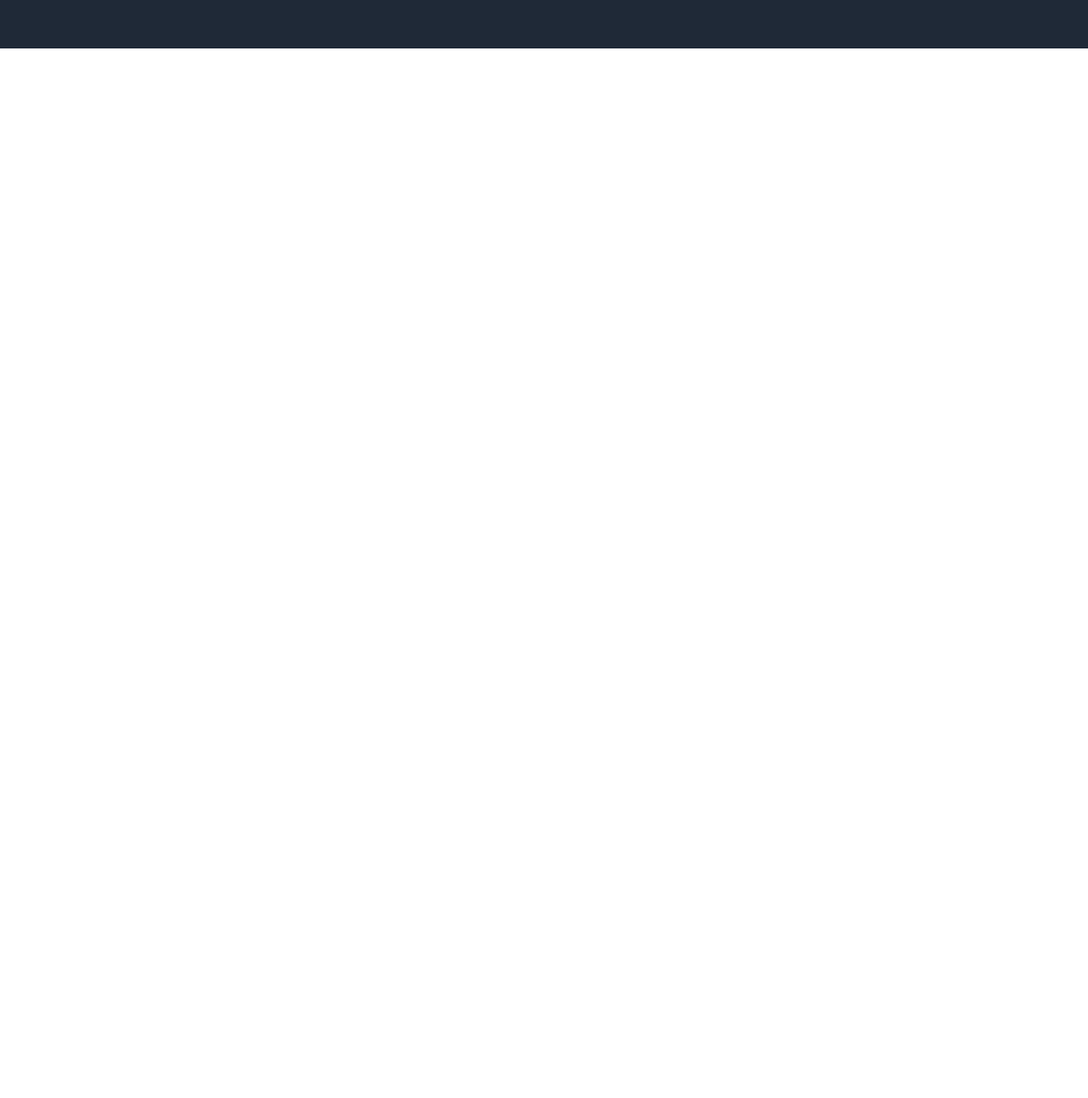
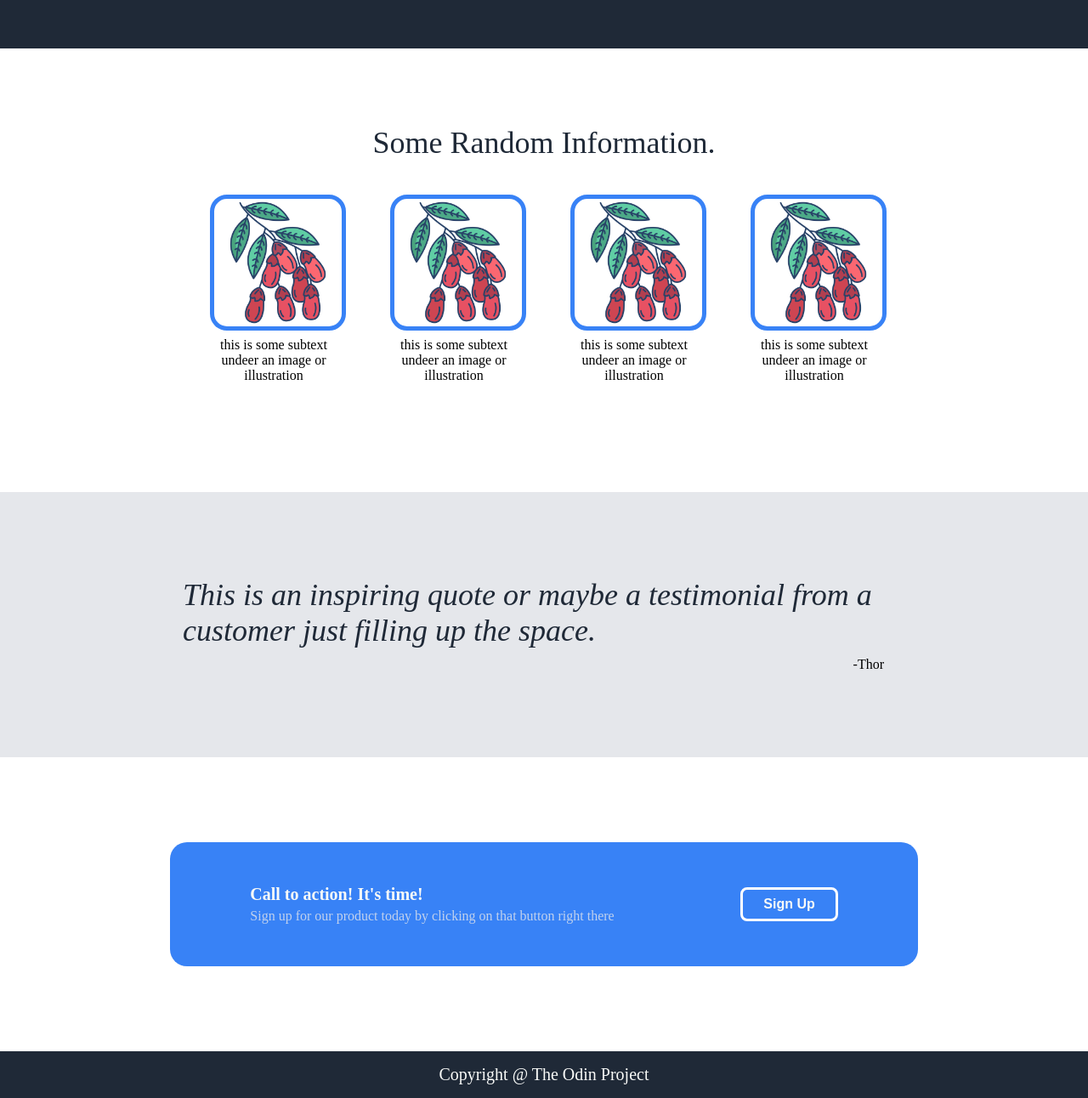
Before and after one commit to kunj-10/Landing-Page, a plain HTML site: page index.html in a window 1280 px wide. Shown: the part 372-1664 px from the top of the page at 85% size. Before the commit the page ends 800 px from the top, so only its background shows below. Drawn offline with Linux system fonts and the light colour scheme.

Commit message:
Project Completed. In this I leaarned the application of flexbox

```diff
--- a/index.html
+++ b/index.html
@@ -29,6 +29,45 @@
                 This is an placeholder for an image!
             </div>
         </div>
+        <div class = "info">
+            <div class = "infotext"><p>Some Random Information.</p></div>
+            <div class = "container">
+                <div class = "image">
+                    <a href="google.com"><img src="barberry.png" alt="Hello"></a>
+                    <div class = "image-text">this is some subtext undeer an image or illustration</div>
+                </div>
+                <div class = "image">
+                    <a href="google.com"><img src="barberry.png" alt="Hello"></a>
+                    <div class = "image-text">this is some subtext undeer an image or illustration</div>
+                </div>
+                <div class = "image">
+                    <a href="google.com"><img src="barberry.png" alt="Hello"></a>
+                    <div class = "image-text">this is some subtext undeer an image or illustration</div>
+                </div>
+                <div class = "image">
+                    <a href="google.com"><img src="barberry.png" alt="Hello"></a>
+                    <div class = "image-text">this is some subtext undeer an image or illustration</div>
+                </div>
+
+            </div>
+        </div>
+
+        <div class = "quote">
+            <div class = "quote-text">This is an inspiring quote or maybe a testimonial from a customer just filling up the space.</div>
+            <div class = "cite">-Thor</div>
+        </div>
+
+        <div class ="action">
+            <div class = "action-left">
+                <div class = "action1">Call to action! It's time!</div>
+                <div class = "action2">Sign up for our product today by clicking on that button right there</div>
+            </div>
+            <div class = "action-right">
+                <button>Sign Up</button>
+            </div>
+        </div>
+
+        <div class = "footer">Copyright @ The Odin Project</div>
 
 </body>
 
--- a/style.css
+++ b/style.css
@@ -1,7 +1,6 @@
 *{
     margin: 0;
 }
-
 .hero{
     background-color: #1f2937;
     align-items: center;
@@ -17,8 +16,6 @@
     padding: 16px;
     border-bottom: 40px;
 }
-
-
 .logo{
     display: flex;
     color: #f9faf8;
@@ -33,7 +30,6 @@
     display: flex;
 
 }
-
 #navul{
     display: flex;
     justify-content: space-between;
@@ -68,7 +64,7 @@
     padding-bottom: 10px;
 }
 
-.hero-left > button{
+.hero-left > button, .action-right > button{
     background-color: #3882f6;
     border-radius: 8px;
     color: #f9faf8;
@@ -79,6 +75,7 @@
 }
 
 .hero-right{
+
     display: flex;
     background-color: gray;
     align-items: center;
@@ -86,3 +83,106 @@
     min-width: 400px;
     min-height: 250px;
 }
+
+.info{
+    display: flex;
+    flex-direction: column;
+    justify-content: space-around;
+    align-items: center;
+    margin-bottom: 100px;
+    padding: 50px;
+}
+
+.container {
+    display: flex;
+    justify-content: center;
+    gap: 62px;
+}
+
+.image {
+    max-width: 150px;
+    max-height: 200px;
+    display: flex;
+    flex-direction: column;
+
+}
+
+.infotext{
+    padding: 40px;
+    font-size: 36px;
+    color: #1f2937;
+}
+.image img{
+    display: flex;
+    max-width: 100%;
+    max-height: 100%;
+    border-width: 5px;
+    border-radius: 20px;
+    border-color: #3882f6;
+    border-style: solid;
+}
+
+.image-text{
+    max-width: 150px;
+    text-align: center;
+    font-size: 16px;
+    padding: 8px;
+}
+
+.quote{
+    background-color: #e5e7eb;
+    flex-direction: column;
+    display: flex;
+    justify-content: space-around;
+    align-items: center;
+    padding: 100px;
+}
+
+.quote-text{
+    font-size: 36px;
+    font-style: italic;
+    max-width: 850px;
+    color: #1f2937;
+}
+
+.cite{
+    margin-top: 10px;
+    text-align: right;
+    width: 100%;
+    max-width: 800px;
+
+}
+
+.action{
+    background-color: #3882f6;
+    display: flex;
+    justify-content: space-around;
+    align-items: center;
+    padding: 50px 20px;
+    margin: 100px 200px;
+    border-radius: 20px;
+}
+
+.action1{
+    color: #f9faf8;
+    font-weight: bold;
+    font-size: 20px;
+}
+.action2{
+    color: #e5e7ebc9;
+    padding-top: 5px;
+}
+
+.action-right > button{
+    border-color: white;
+    border-style: solid;
+}
+
+.footer{
+    display: flex;
+    justify-content: center;
+    background-color: #1f2937;
+    color: #f9faf8;
+    font-size: 20px;
+    padding: 16px;
+}
```
Also changed, not shown: barberry.png (added).
